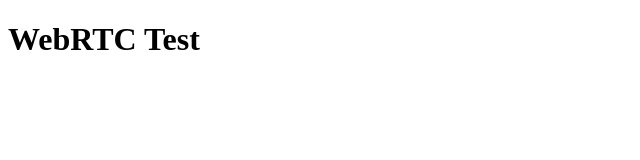
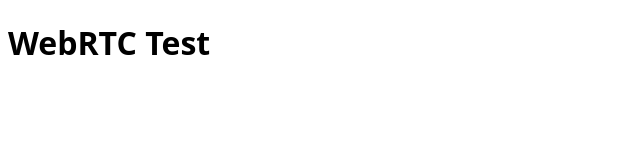
Before and after one commit to Kisaraki2021/webrtc-test, a website: page html/index.html in a window 1280 px wide. Shown: the whole page, without its empty margins (0-640 px from the left). Drawn offline with Linux system fonts and the light colour scheme.

Commit message:
フォント変更したはず

```diff
--- a/html/index.html
+++ b/html/index.html
@@ -5,7 +5,8 @@
     <title>WebRTC Test</title>
 </head>
 
-<body>
+<body
+    style="font-family: system-ui, -apple-system, BlinkMacSystemFont, 'Segoe UI', Roboto, 'Helvetica Neue', Arial, sans-serif;">
     <h1>WebRTC Test</h1>
 
 </body>
```
Also changed, not shown: html/broadcaster.html (+2 -1 lines), html/viewer.html (+2 -1 lines).
